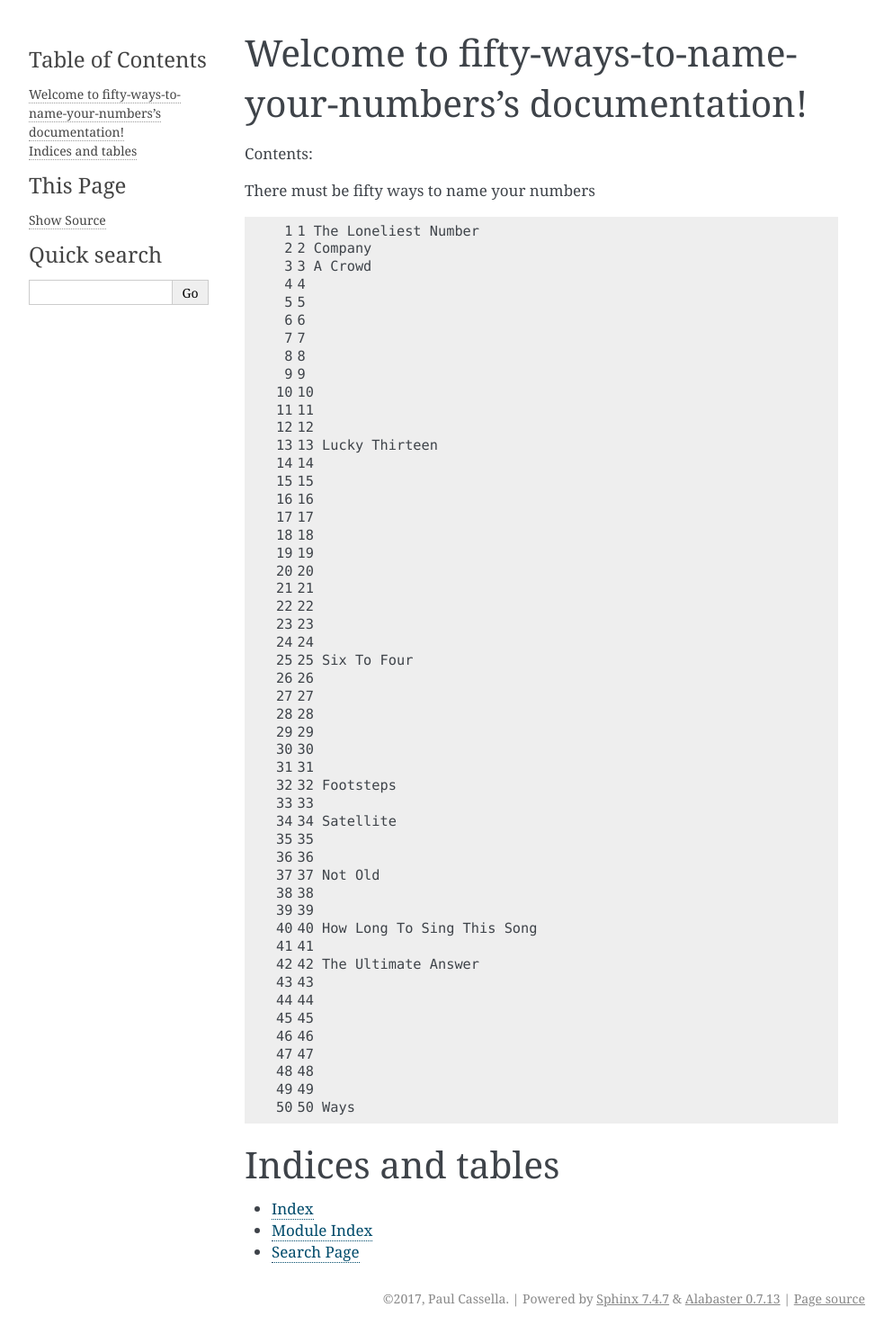
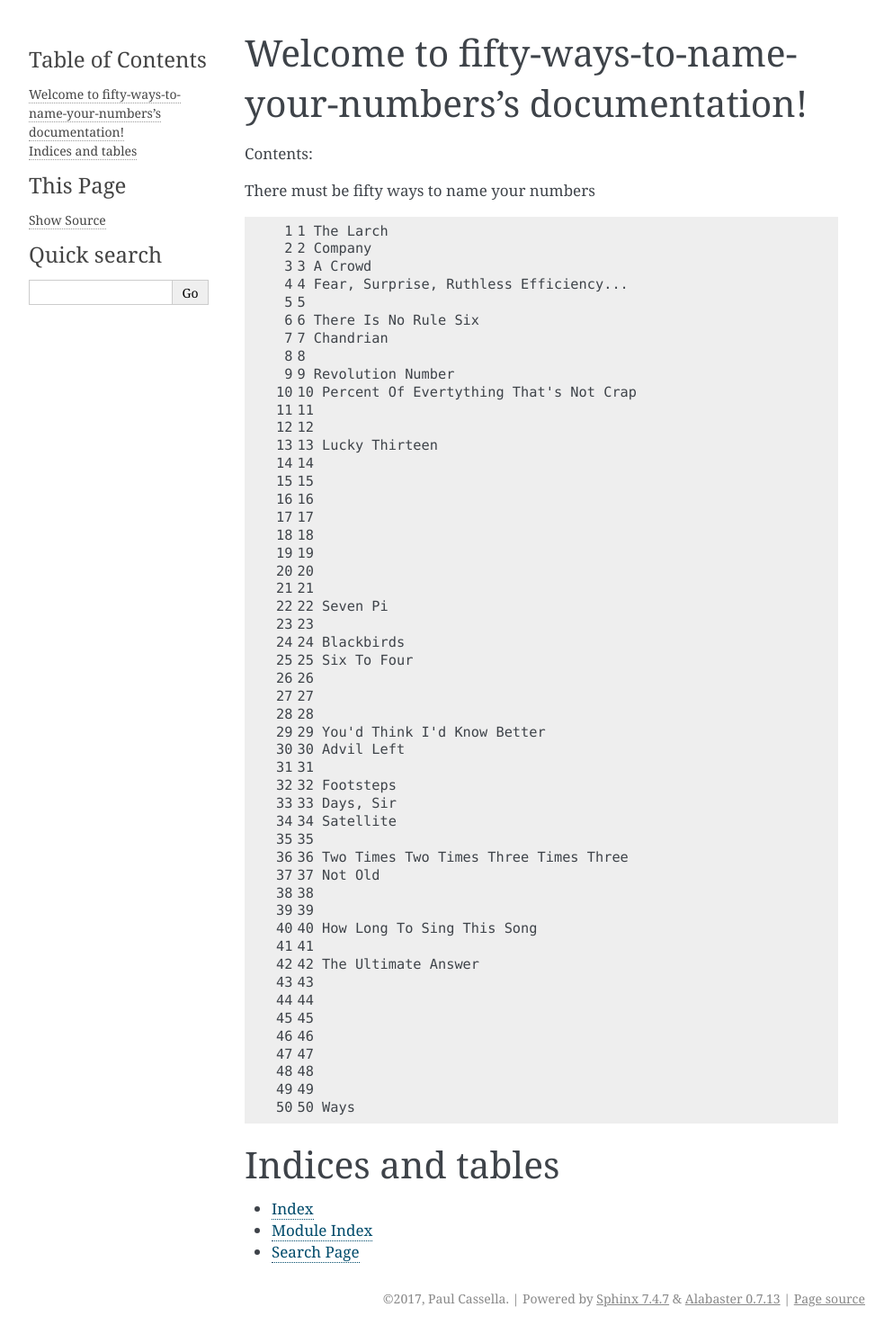
Before and after one commit to cassella/fifty-ways-to-name-your-numbers, a Sphinx documentation site: the page built from docs/index.rst, in a window 1280 px wide. Shown: the whole page at 90% size, without its empty margins (148-1141 px from the left). Built offline with Sphinx 7.4.7, drawn with Linux system fonts in a browser that asks for light colours.

Commit message:
Add a few more

```diff
--- a/docs/numbers.txt
+++ b/docs/numbers.txt
@@ -1,13 +1,13 @@
-1 The Loneliest Number
+1 The Larch
 2 Company
 3 A Crowd
-4
+4 Fear, Surprise, Ruthless Efficiency...
 5
-6
-7
+6 There Is No Rule Six
+7 Chandrian
 8
-9
-10
+9 Revolution Number
+10 Percent Of Evertything That's Not Crap
 11
 12
 13 Lucky Thirteen
@@ -19,21 +19,21 @@
 19
 20
 21
-22
+22 Seven Pi
 23
-24
+24 Blackbirds
 25 Six To Four
 26
 27
 28
-29
-30
+29 You'd Think I'd Know Better
+30 Advil Left
 31
 32 Footsteps
-33
+33 Days, Sir
 34 Satellite
 35
-36
+36 Two Times Two Times Three Times Three
 37 Not Old
 38
 39
```
